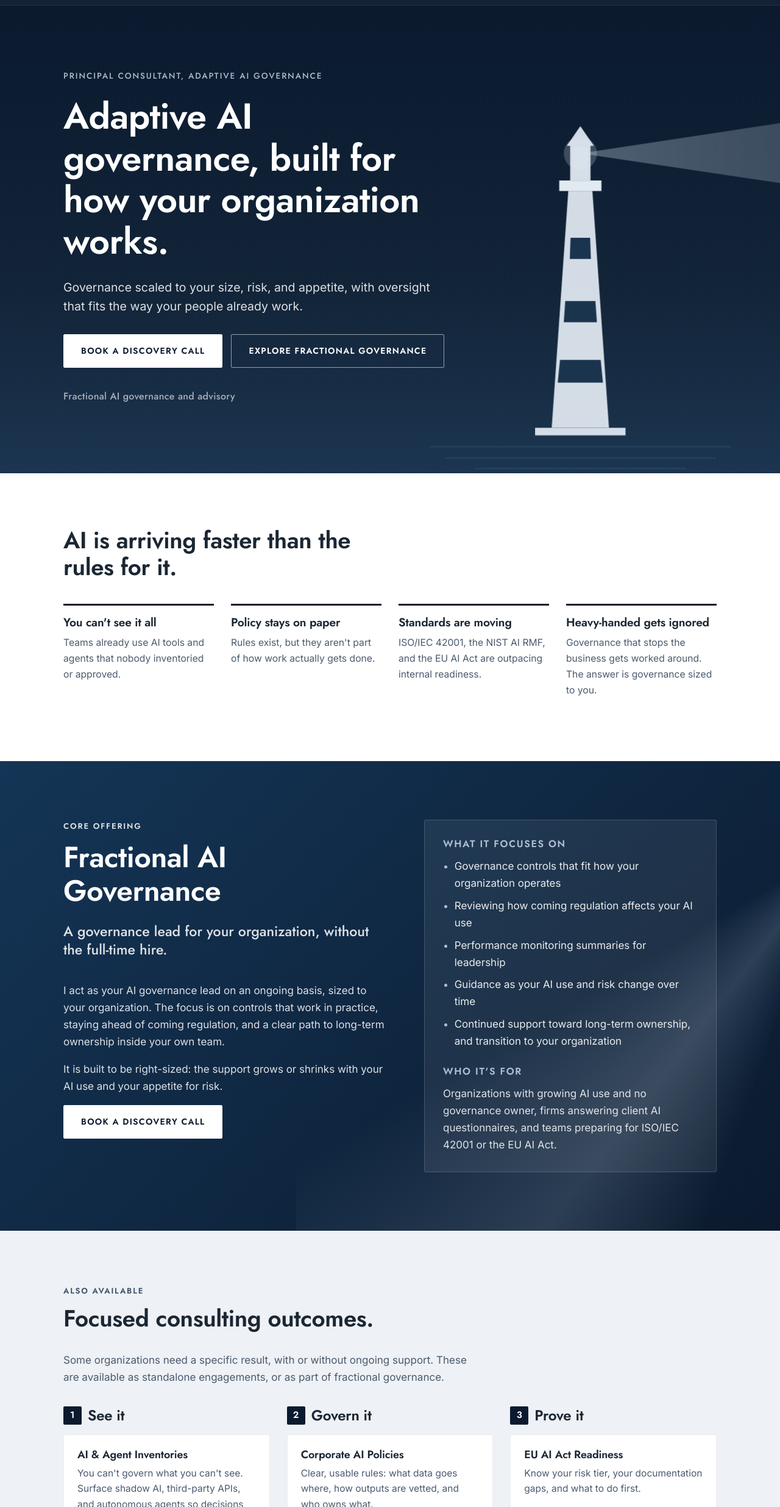
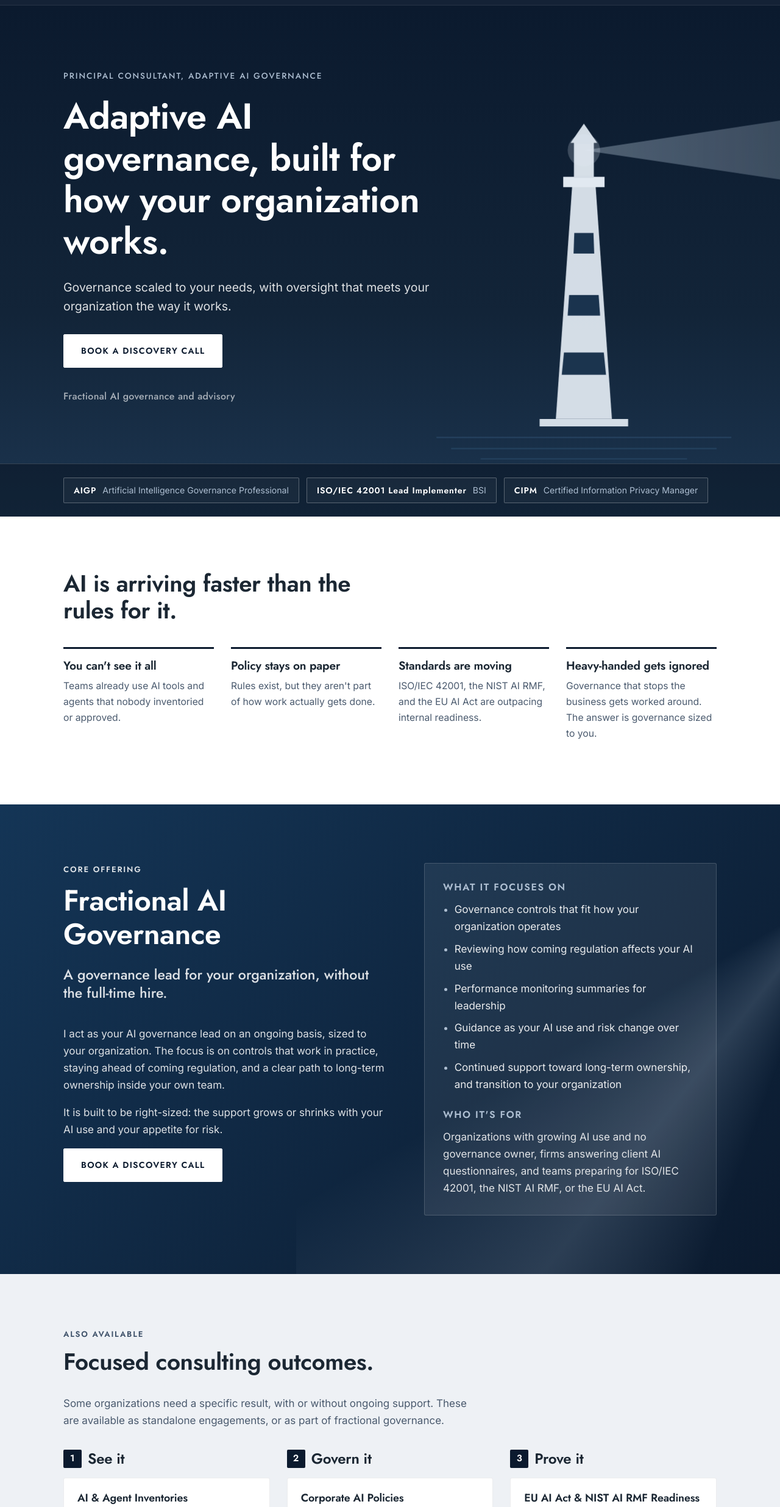
Before and after one commit to jmmolendyk/flowhaus.ai, a plain HTML site: page index.html in a window 1280 px wide. Shown: the part 56-2527 px from the top of the page at 61% size. Drawn offline with Linux system fonts and the light colour scheme.

Commit message:
Hero: new subhead, single CTA, credential chips; add NIST AI RMF; drop process note
Co-Authored-By: Claude Sonnet 5.5 <noreply@anthropic.com>
Claude-Session: https://claude.ai/code/session_01GW2BdykkgEe2jiyAyLhRXC

```diff
--- a/index.html
+++ b/index.html
@@ -61,6 +61,7 @@
 
     <!-- HERO -->
     <section class="hero" aria-labelledby="hero-title">
+      <div class="hero-main">
       <div class="hero-sky" aria-hidden="true">
         <svg class="hero-lighthouse" viewBox="0 0 400 620" preserveAspectRatio="xMidYMax meet">
           <defs>
@@ -93,12 +94,21 @@
       <div class="wrap hero-inner">
         <p class="eyebrow">Principal Consultant, Adaptive AI Governance</p>
         <h1 id="hero-title">Adaptive AI governance, built for how your organization works.</h1>
-        <p class="lede">Governance scaled to your size, risk, and appetite, with oversight that fits the way your people already work.</p>
+        <p class="lede">Governance scaled to your needs, with oversight that meets your organization the way it works.</p>
         <div class="cta-row">
           <a class="btn" href="#contact" data-book>Book a discovery call</a>
-          <a class="btn btn-ghost" href="#fractional">Explore fractional governance</a>
         </div>
         <p class="descriptor">Fractional AI governance and advisory</p>
+      </div>
+      </div>
+      <div class="hero-band">
+        <div class="wrap">
+          <ul class="chips" aria-label="Credentials">
+            <li><strong>AIGP</strong><span>Artificial Intelligence Governance Professional</span></li>
+            <li><strong>ISO/IEC 42001 Lead Implementer</strong><span>BSI</span></li>
+            <li><strong>CIPM</strong><span>Certified Information Privacy Manager</span></li>
+          </ul>
+        </div>
       </div>
     </section>
 
@@ -137,7 +147,7 @@
             <li>Continued support toward long-term ownership, and transition to your organization</li>
           </ul>
           <h3>Who it's for</h3>
-          <p>Organizations with growing AI use and no governance owner, firms answering client AI questionnaires, and teams preparing for ISO/IEC 42001 or the EU AI Act.</p>
+          <p>Organizations with growing AI use and no governance owner, firms answering client AI questionnaires, and teams preparing for ISO/IEC 42001, the NIST AI RMF, or the EU AI Act.</p>
         </div>
       </div>
     </section>
@@ -174,8 +184,8 @@
           <article class="tier">
             <h3 class="tier-name"><span>3</span> Prove it</h3>
             <div class="card">
-              <h4>EU AI Act Readiness</h4>
-              <p>Know your risk tier, your documentation gaps, and what to do first.</p>
+              <h4>EU AI Act &amp; NIST AI RMF Readiness</h4>
+              <p>Know where you stand against the EU AI Act and the NIST AI RMF: your risk tier, your documentation gaps, and what to do first.</p>
             </div>
             <div class="card">
               <h4>ISO/IEC 42001 Readiness &amp; Implementation</h4>
@@ -183,7 +193,6 @@
             </div>
           </article>
         </div>
-        <p class="note"><strong>Process &amp; workflow design.</strong> Where it helps, I can also look at how work and oversight fit together, including where people supervise AI agents. It's a skill I bring, never a prerequisite for governance.</p>
       </div>
     </section>
 
--- a/styles.css
+++ b/styles.css
@@ -62,13 +62,21 @@ p{margin:0 0 1em}
 .hero{position:relative;background:linear-gradient(180deg,var(--ink) 0%,#122438 60%,var(--sea) 100%);color:#fff;overflow:hidden}
 .hero-sky{position:absolute;inset:0;pointer-events:none}
 .hero-lighthouse{position:absolute;right:max(2vw,calc(50% - 560px));bottom:0;height:100%;width:auto;max-width:48%;opacity:.95;overflow:visible}
-.hero-inner{position:relative;padding-top:104px;padding-bottom:112px;max-width:var(--wrap)}
+.hero-main{position:relative}
+.hero-inner{position:relative;padding-top:104px;padding-bottom:96px;max-width:var(--wrap)}
 .hero-inner>*{max-width:640px}
 .eyebrow{font-family:var(--head);font-weight:500;letter-spacing:.14em;text-transform:uppercase;font-size:.85rem;color:var(--accent-2);margin-bottom:22px}
 .hero h1{font-size:clamp(2.2rem,5.2vw,3.7rem);margin-bottom:.45em}
 .lede{font-size:1.22rem;line-height:1.55;color:rgba(255,255,255,.86);margin-bottom:1.6em}
 .cta-row{display:flex;flex-wrap:wrap;gap:14px;margin-bottom:34px}
 .descriptor{font-family:var(--head);font-weight:500;color:rgba(255,255,255,.62);margin:0;font-size:1rem;letter-spacing:.02em}
+
+/* Credential chips band */
+.hero-band{position:relative;border-top:1px solid rgba(255,255,255,.16);background:rgba(5,14,26,.45)}
+.chips{list-style:none;margin:0;padding:22px 0;display:flex;flex-wrap:wrap;gap:12px}
+.chips li{display:flex;align-items:baseline;gap:10px;border:1px solid rgba(255,255,255,.28);border-radius:2px;padding:10px 16px;font-size:.88rem;line-height:1.35;background:rgba(255,255,255,.04)}
+.chips strong{font-family:var(--head);font-weight:600;letter-spacing:.06em;color:#fff;white-space:nowrap}
+.chips span{color:var(--accent-2)}
 
 /* Lighthouse beam (subtle sweep) */
 .beam{transform-box:fill-box;opacity:.0;animation:sweep 12s ease-in-out infinite}
@@ -95,8 +103,6 @@ p{margin:0 0 1em}
 .card h4{font-size:1.12rem;margin-bottom:.4em}
 .card p{color:var(--muted);font-size:.97rem}
 .section-intro{max-width:62ch;color:var(--muted);margin:-.4em 0 2em}
-.note{margin:6px 0 0;padding:18px 22px;border:1px dashed rgba(14,28,43,.28);border-radius:var(--radius);color:var(--muted);font-size:.97rem;max-width:80ch}
-.note strong{color:var(--text);font-family:var(--head);font-weight:600}
 
 /* Fractional */
 .fractional{position:relative;overflow:hidden;background:var(--slate);background:linear-gradient(135deg,#143556 0%,#0b1a2e 100%);color:#fff;padding:96px 0}
@@ -187,7 +193,9 @@ body.modal-open{overflow:hidden}
   .nav.open{display:flex}
   .nav a{padding:12px 0;width:100%}
   .nav .btn{width:auto;margin-top:8px}
-  .hero-inner{padding-top:64px;padding-bottom:72px}
+  .hero-inner{padding-top:64px;padding-bottom:56px}
+  .chips{flex-direction:column;padding:18px 0}
+  .chips li{flex-wrap:wrap;gap:2px 10px}
   .section{padding:64px 0}
   .problem-grid,.principles{grid-template-columns:1fr}
   .modal{max-width:100vw;max-height:100vh;height:100vh;border-radius:0}
```
Also changed, not shown: 1 other file.
